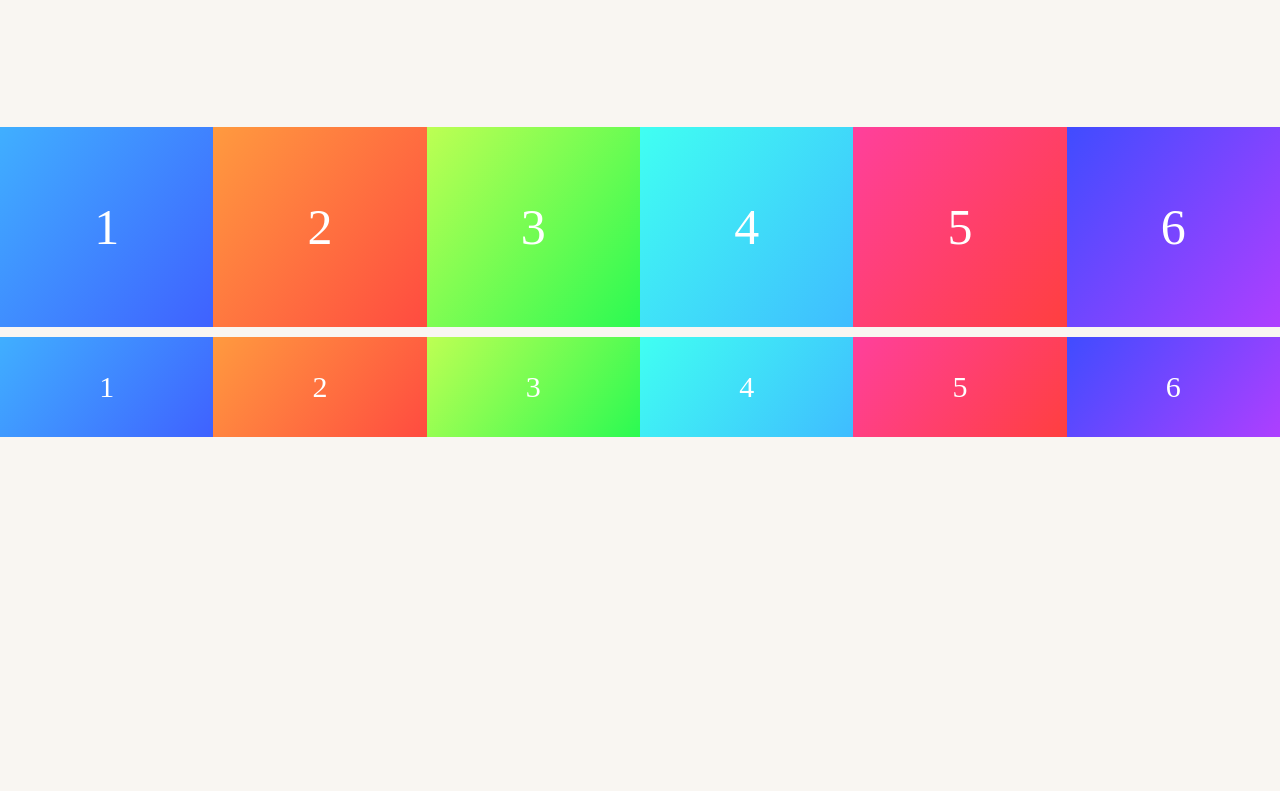
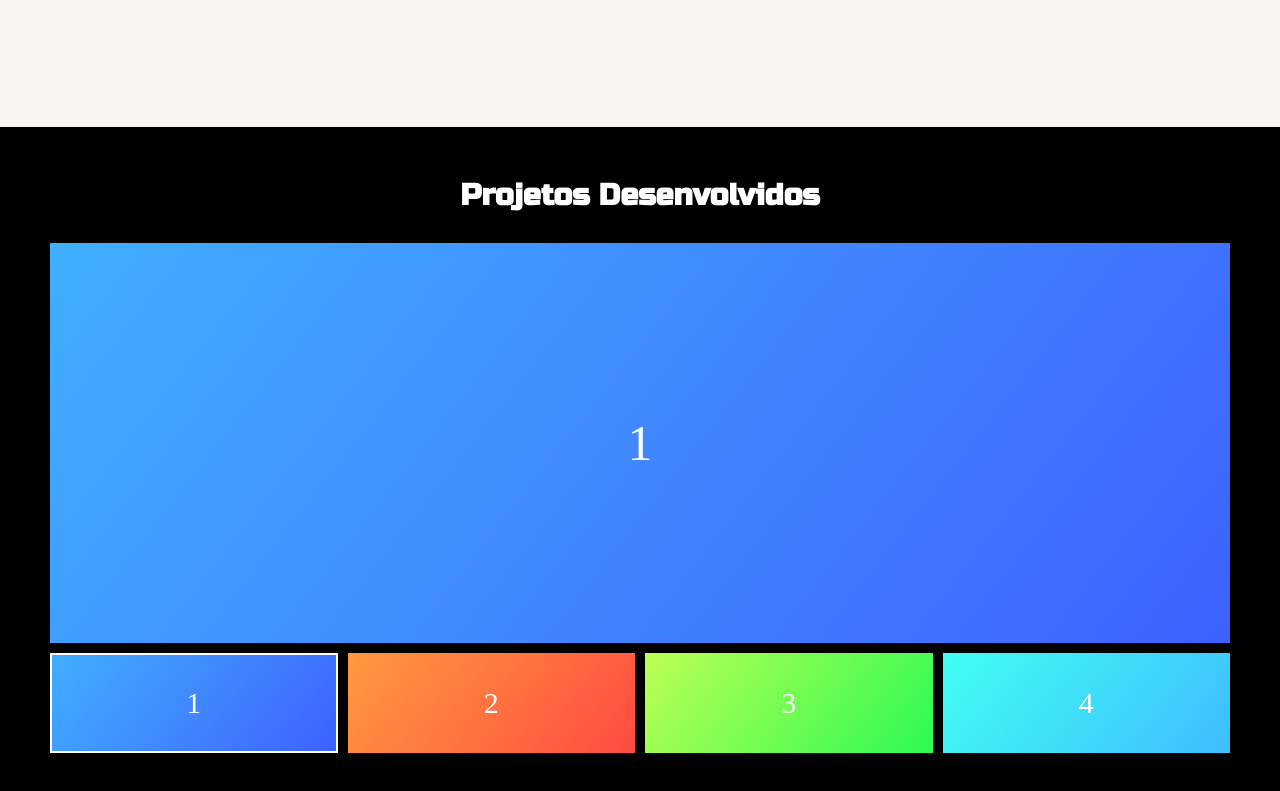
Before and after one commit to Caiobaldur/myPortifolioCaioBalduino, a plain HTML site: page index.html in a window 1280 px wide. Shown: the part 1316-2107 px from the top of the page. Before the commit the page ends 1753 px from the top, so only its background shows below. Drawn offline with nearby package versions, Linux system fonts and the light colour scheme; a web font is replaced by a local one.

Commit message:
slider-functions-&-design1

```diff
--- a/assets/style.css
+++ b/assets/style.css
@@ -238,6 +238,23 @@ span {
 
 /****************SLIDER*********************/
 
+.works_wrapper {
+  background-color: #000000;
+  padding: 5rem;
+}
+
+.works_wrapper h2 {
+  color: #ffffff;
+  font-family: var(--terciary-font);
+  font-size: 3rem;
+  text-align: center;
+  margin-bottom: 3rem;
+}
+
+.keen-slider__slide .number-slide1 img {
+  object-fit:contain;
+}
+
 [class^="number-slide"],
 [class*=" number-slide"] {
   background: grey;
@@ -247,7 +264,8 @@ span {
   font-size: 50px;
   color: #fff;
   font-weight: 500;
-  height: 200px;
+
+  height: 400px;
   max-height: 100vh;
 }
 
@@ -319,7 +337,7 @@ span {
   cursor: pointer;
 }
 .thumbnail .keen-slider__slide.active {
-  border: 2px dashed black;
+  border: 2px solid white;
 }
 
 
--- a/index.html
+++ b/index.html
@@ -7,18 +7,14 @@
     <link rel="preconnect" href="https://fonts.gstatic.com" crossorigin>
     <link href="https://fonts.googleapis.com/css2?family=Bungee&family=Monomaniac+One&family=Russo+One&display=swap" rel="stylesheet">
     <link rel="stylesheet" href="https://use.fontawesome.com/releases/v5.11.2/css/all.css">
-    <link
-      rel="stylesheet"
-      href="https://cdn.jsdelivr.net/npm/keen-slider@6.8.5/keen-slider.min.css"
-    />
+    <link rel="stylesheet" href="https://cdn.jsdelivr.net/npm/keen-slider@6.8.5/keen-slider.min.css">
     <!-- . -->
     <meta name="viewport" content="width=device-width, initial-scale=1.0">
     <link rel="stylesheet" href="/assets/style.css">
     <title>Caio Balduino</title>
 
     <!-- Script -->
-  <script src="/js/slides.js" type="module" defer></script>
-  <script src="https://cdn.jsdelivr.net/npm/keen-slider@6.8.5/keen-slider.min.js" type="module" defer></script>
+
     <!-- . -->
   </head>
 
@@ -99,6 +95,7 @@
 
 
     <section class="works_wrapper">
+      <h2>Projetos Desenvolvidos</h2>
       <div id="my-keen-slider" class="keen-slider">
         <div class="keen-slider__slide number-slide1">1</div>
         <div class="keen-slider__slide number-slide2">2</div>
@@ -116,6 +113,53 @@
         <div class="keen-slider__slide number-slide6">6</div>
       </div>
     </section>
+
+    <script src="https://cdn.jsdelivr.net/npm/keen-slider@6.8.5/keen-slider.min.js"></script>
+    <script>
+      function ThumbnailPlugin(main) {
+        return (slider) => {
+          function removeActive() {
+            slider.slides.forEach((slide) => {
+              slide.classList.remove("active")
+            })
+          }
+          function addActive(idx) {
+            slider.slides[idx].classList.add("active")
+          }
+
+          function addClickEvents() {
+            slider.slides.forEach((slide, idx) => {
+              slide.addEventListener("click", () => {
+                main.moveToIdx(idx)
+              })
+            })
+          }
+
+          slider.on("created", () => {
+            addActive(slider.track.details.rel)
+            addClickEvents()
+            main.on("animationStarted", (main) => {
+              removeActive()
+              const next = main.animator.targetIdx || 0
+              addActive(main.track.absToRel(next))
+              slider.moveToIdx(Math.min(slider.track.details.maxIdx, next))
+            })
+          })
+        }
+      }
+      var slider = new KeenSlider("#my-keen-slider")
+      var thumbnails = new KeenSlider(
+        "#thumbnails",
+        {
+          initial: 0,
+          slides: {
+            perView: 4,
+            spacing: 10,
+          },
+        },
+        [ThumbnailPlugin(this.slider)]
+      )
+    </script>
   </body>
 
 
```
